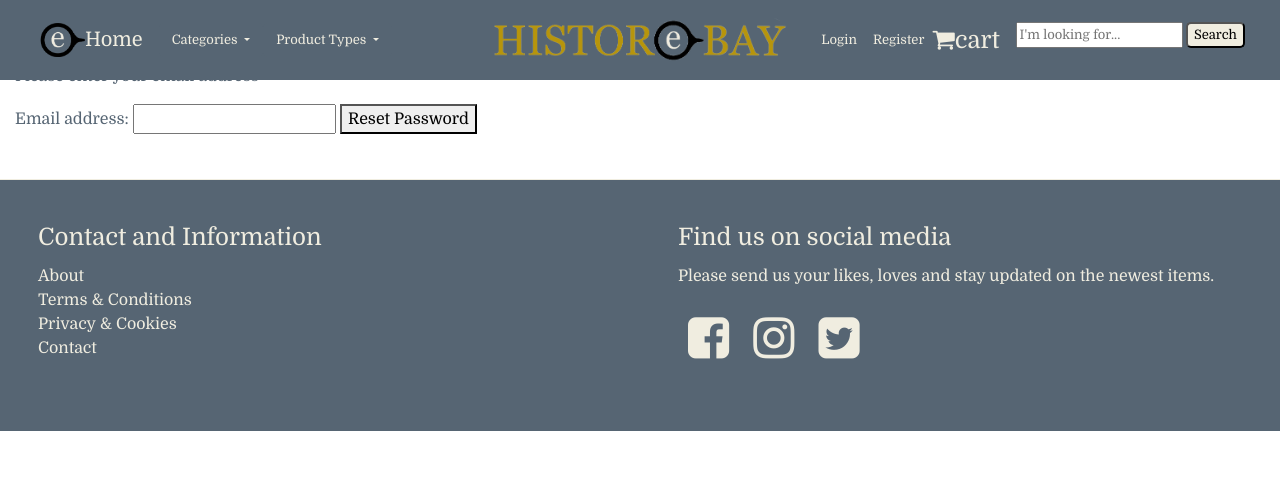
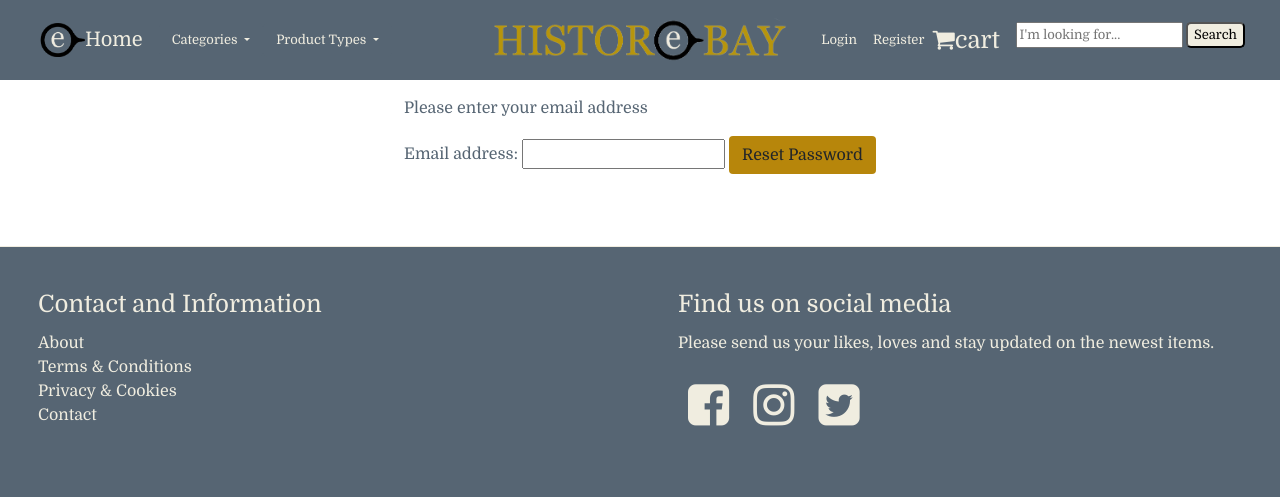
Before and after one commit to Eucaa/historebay, a Django app: a page that uses templates/registration/password_reset_form.html in a window 1280 px wide. Shown: the top 497 px of the page. Run offline with Django 3.2, Linux system fonts and the light colour scheme; parts of the project's set-up code (start-up, migrations or seed data) failed here and were passed over; some libraries are stand-ins or nearby versions.

Commit message:
layout to forms have been given

```diff
--- a/templates/registration/password_reset_confirm.html
+++ b/templates/registration/password_reset_confirm.html
@@ -3,7 +3,9 @@
 {% block title %}Create New Password{% endblock %}
 
 {% block content %}
-<div class="form-group col-6">
+<div class="container-fluid">
+<div class="row center-content">
+<div class="form-group">
     {% if validlink %}
         <p>Please enter your new password twice.</p>
         <form action="" method="POST" class="accountform">
@@ -33,4 +35,6 @@
         Please request a new password reset.</p>
     {% endif %}
 </div>
+</div>
+</div>
 {% endblock %}
--- a/templates/registration/password_reset_done.html
+++ b/templates/registration/password_reset_done.html
@@ -2,7 +2,9 @@
 {% extends 'base.html' %}
 
 {% block content %}
-<div class="form-group col-6">
+<div class="container-fluid">
+<div class="row center-content">
+<div class="form-group">
   <p>
     We've emailed the instructions for setting your password to your registered email address.
     You should receive them shortly.
@@ -12,4 +14,6 @@
     or check your spam folder.
   </p>
 </div>
+</div>
+</div>
 {% endblock %}
--- a/templates/registration/password_reset_form.html
+++ b/templates/registration/password_reset_form.html
@@ -6,7 +6,9 @@
 {% block page_heading %}Reset Password{% endblock %}
 
 {% block content %}
-<div class="form-group col-6">
+<div class="container-fluid">
+<div class="row center-content">
+<div class="form-group">
 <form method="POST">
     <p>Please enter your email address</p>
 
@@ -16,8 +18,10 @@
     <p>
         <label for="id_email" class="control-label required-field" >Email address:</label>  <!--The id_email will attach the existing email to the text of Email address.-->
         {{ form.email }}
-        <button>Reset Password</button>
+        <button type="submit" class="btn bronze">Reset Password</button>
     </p>
 </form>
 </div>
+</div>
+</div>
 {% endblock %}
```
Also changed, not shown: templates/registration/password_reset_complete.html (+8 -4 lines).
